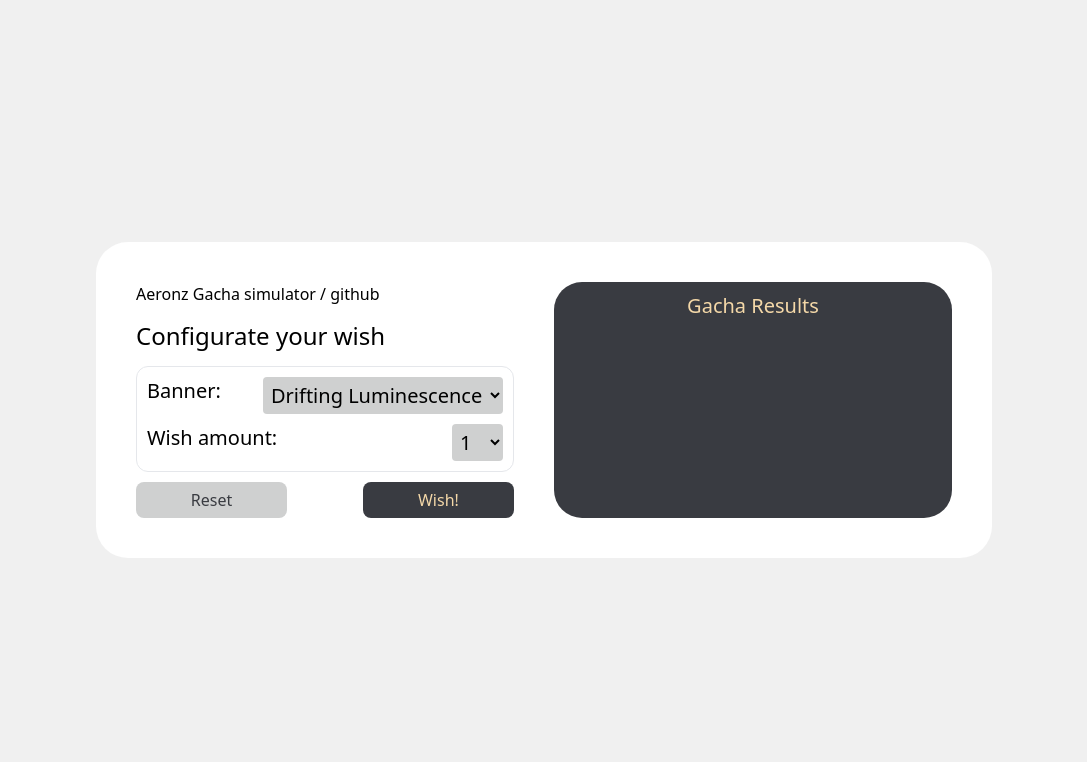
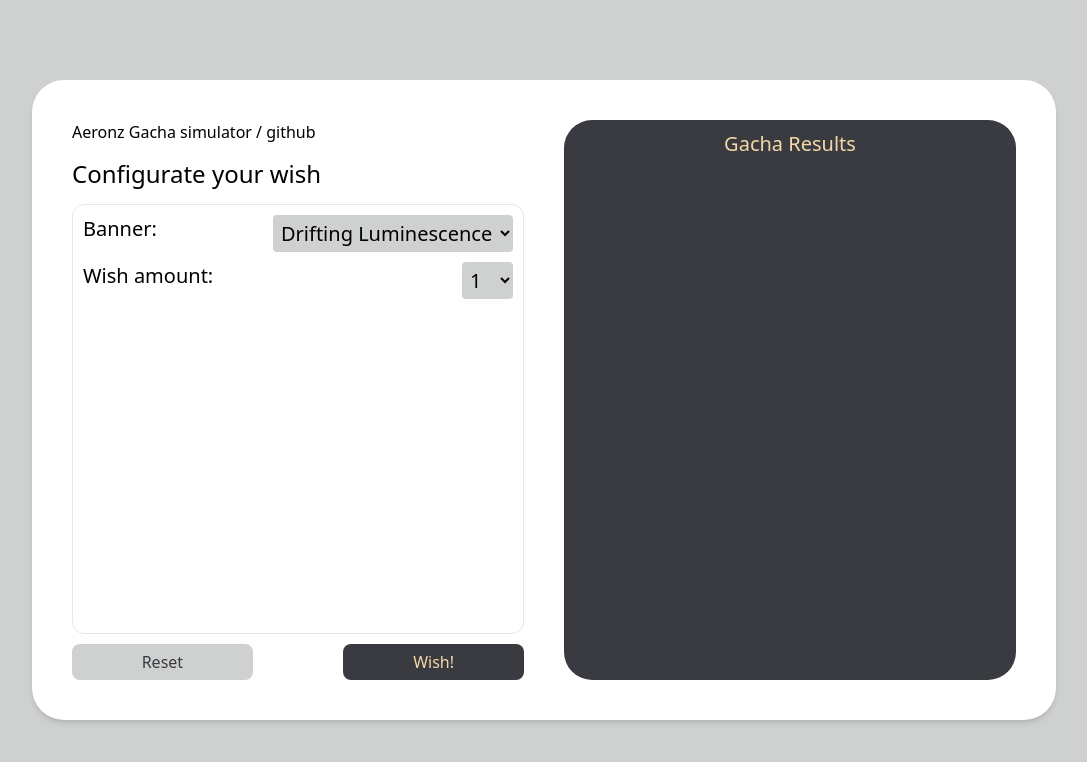
Before and after one commit to TrishulManna/genshin-gacha, a React (Vite) app: page / in a window 1280 px wide. Shown: the top 762 px of the page, without its empty margins (96-1183 px from the left). Built offline with nearby package versions, Linux system fonts and the light colour scheme.

Commit message:
styling changes

```diff
--- a/src/App.tsx
+++ b/src/App.tsx
@@ -11,8 +11,8 @@ function App() {
   };
 
   return (
-    <section className="bg-white max-w-4xl w-full h-full max-h-fit m-auto p-10 flex justify-between gap-10 flex-wrap overflow-hidden
-      sm:w-[70vw] sm:h-[80vh] sm:rounded-[32px]">
+    <section className="bg-white w-full h-full max-h-fit m-auto p-10 grid gap-10 overflow-hidden shadow-md grid-rows-2
+      sm:w-[80vw] sm:h-[80vh] sm:rounded-[32px] sm:grid-cols-2 sm:grid-rows-none">
         <Form sendDataToParent={handleDataFromChild}></Form>
         <Results receivedData={receivedData}></Results>
     </section>
--- a/src/index.css
+++ b/src/index.css
@@ -6,11 +6,12 @@
     --background-color-beige: #F0F0F0;
     --primary-color: #393B41;
     --secondary-color: #cfd0d0;
-    --secondary-font: #F4D8A8;
+    --secondary-font: #f4d8a8;
 }
 
 #root{
-    background-color: var(--background-color-beige);
+    /* background-color: var(--background-color-beige); */
+    background: #cfd0d0;
     height: 100dvh;
     width: 100dvw;
     display: grid;
```
Also changed, not shown: 1 other file (tests, documents, lock files or other folders).
